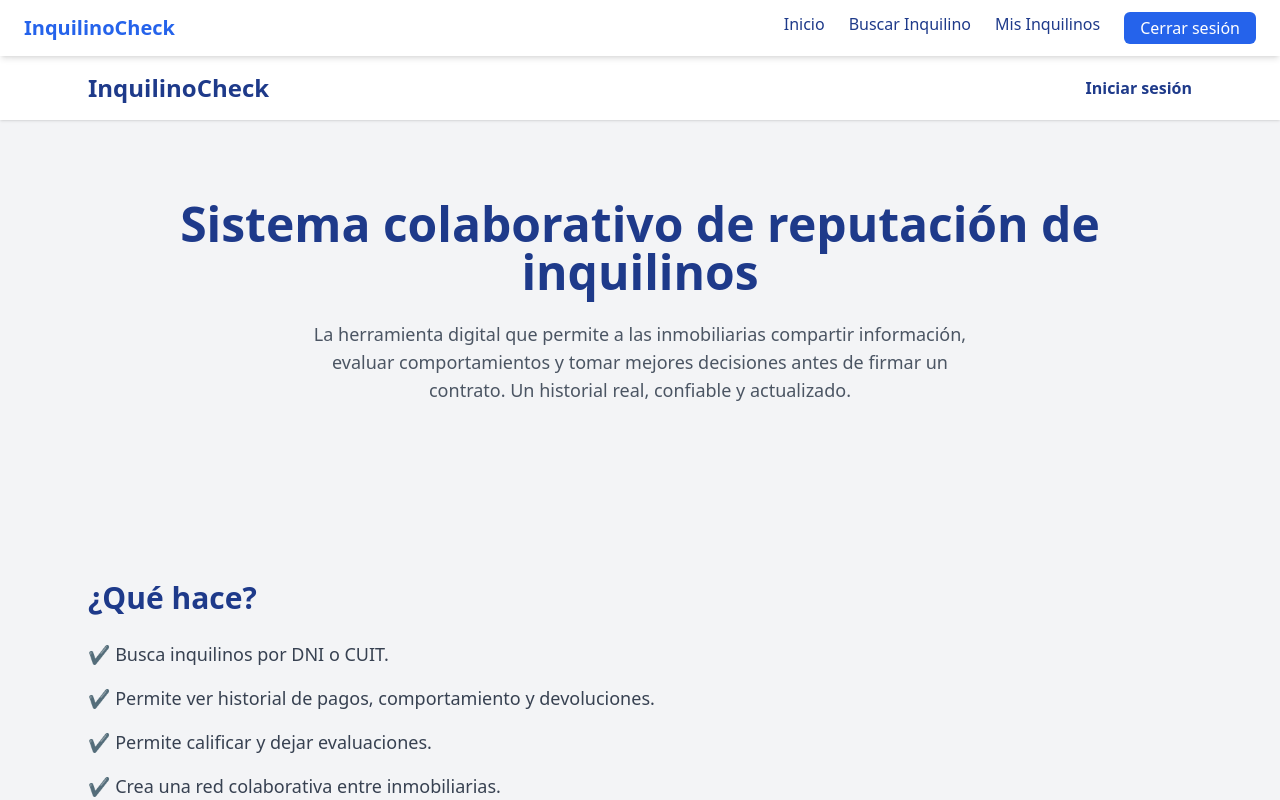
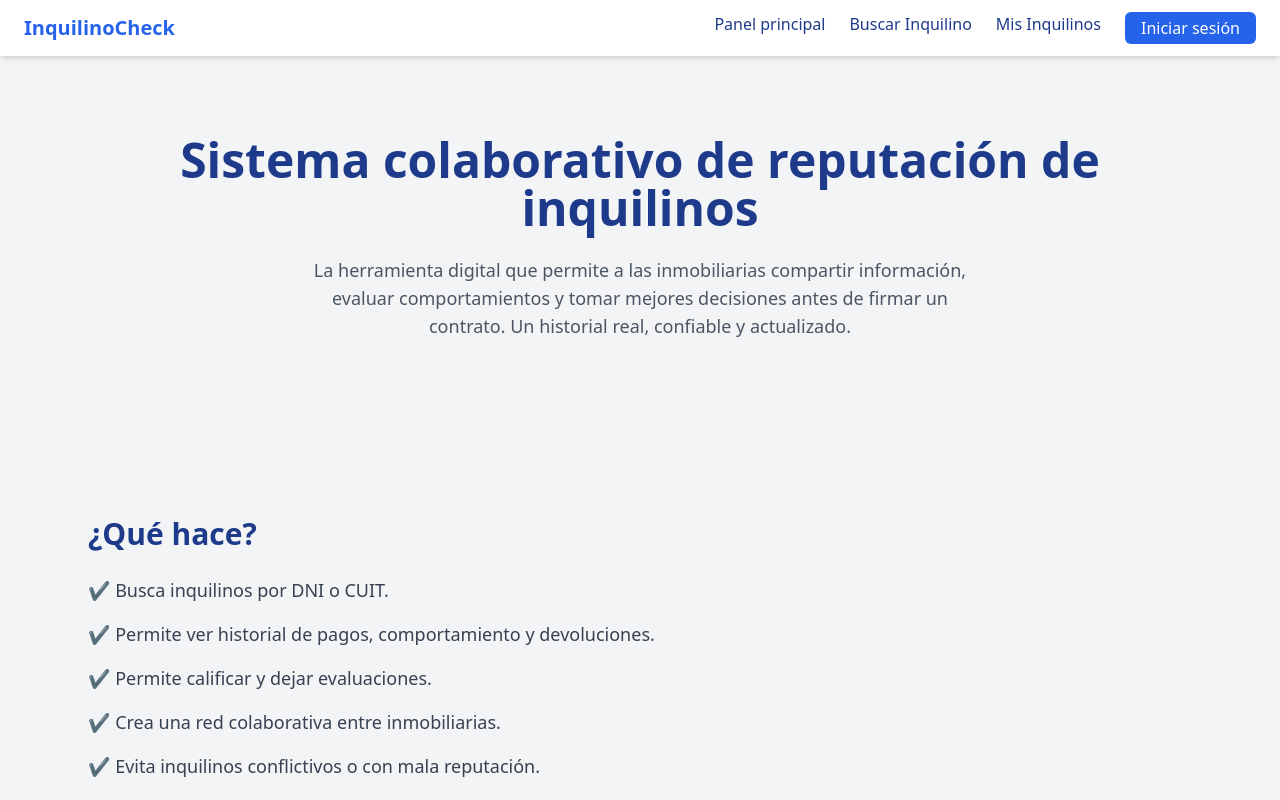
Before and after one commit to juanisantoro/inquilino_check_frontend, a Next.js app: page / in a window 1280 px wide. Shown: the top 800 px of the page. Built offline with nearby package versions, Linux system fonts and the light colour scheme.

Commit message:
trabajando en navbar

```diff
--- a/src/components/navbar.jsx
+++ b/src/components/navbar.jsx
@@ -1,17 +1,24 @@
 import { useEffect, useState } from "react";
 import Link from "next/link";
 
+
+
 export default function Navbar() {
+    const [role, setRole] = useState(null);
+    const [hasSession, setHasSession] = useState(false);
     const [isOpen, setIsOpen] = useState(false);
-    const [role, setRole] = useState(null);
 
+    // Solo se ejecuta en el cliente
     useEffect(() => {
-        setRole(localStorage.getItem("role"));
+        const token = localStorage.getItem("token");
+        const r = localStorage.getItem("role");
+
+        setHasSession(!!token);
+        setRole(r);
     }, []);
-
     return (
         <nav className="bg-white shadow-md px-6 py-3 flex items-center justify-between sticky top-0 z-50">
-            <Link href="/dashboard" className="text-xl font-bold text-blue-600">
+            <Link href="/" className="text-xl font-bold text-blue-600">
                 InquilinoCheck
             </Link>
 
@@ -25,7 +32,7 @@ export default function Navbar() {
 
             <div className={`md:flex gap-6 ${isOpen ? "block" : "hidden"}`}>
                 <Link href="/dashboard" className="nav-link">
-                    Inicio
+                    Panel principal
                 </Link>
 
                 <Link href="/buscar" className="nav-link">
@@ -43,15 +50,25 @@ export default function Navbar() {
                     </Link>
                 )}
 
+                {/* Botón dinámico */}
+                {hasSession ? (
                     <button
                         onClick={() => {
                             localStorage.clear();
-                        window.location.href = "/";
+                            window.location.href = "/login";
                         }}
                         className="bg-blue-600 text-white px-4 py-1 rounded-md hover:bg-blue-700"
                     >
                         Cerrar sesión
                     </button>
+                ) : (
+                    <Link
+                        href="/login"
+                        className="bg-blue-600 text-white px-4 py-1 rounded-md hover:bg-blue-700"
+                    >
+                        Iniciar sesión
+                    </Link>
+                )}
             </div>
 
             <style jsx>{`
--- a/src/pages/index.jsx
+++ b/src/pages/index.jsx
@@ -9,19 +9,7 @@ export default function Landing() {
   return (
     <div className="bg-secondary min-h-screen text-primary">
       {/* HEADER */}
-      <header className="bg-white shadow">
-        <div className="max-w-6xl mx-auto px-6 py-4 flex justify-between items-center">
-          <h1 className="text-2xl font-bold text-primary">
-            InquilinoCheck
-          </h1>
-          <a
-            href="/login"
-            className="text-primary font-semibold hover:underline"
-          >
-            Iniciar sesión
-          </a>
-        </div>
-      </header>
+
 
       {/* HERO */}
       <section className="max-w-6xl mx-auto px-6 py-20 text-center">
```
Lines whose indentation alone changed are shown as unchanged.
